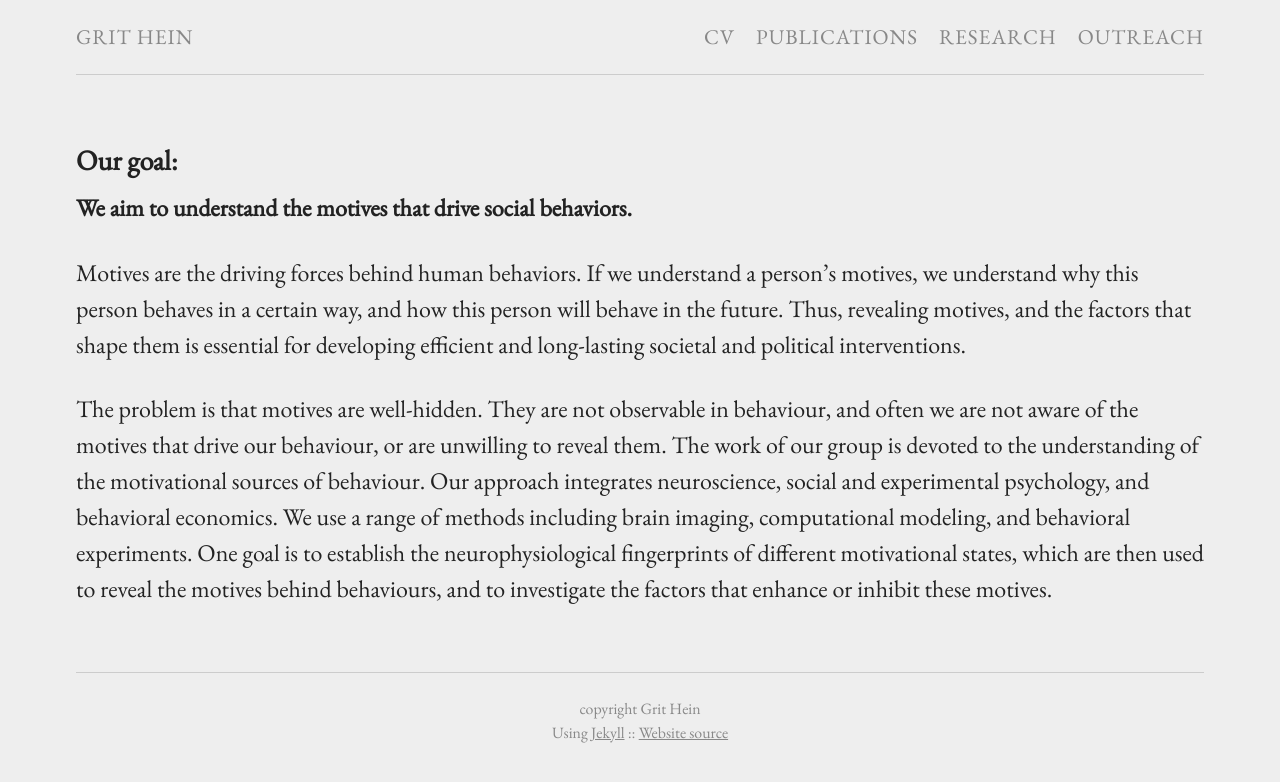
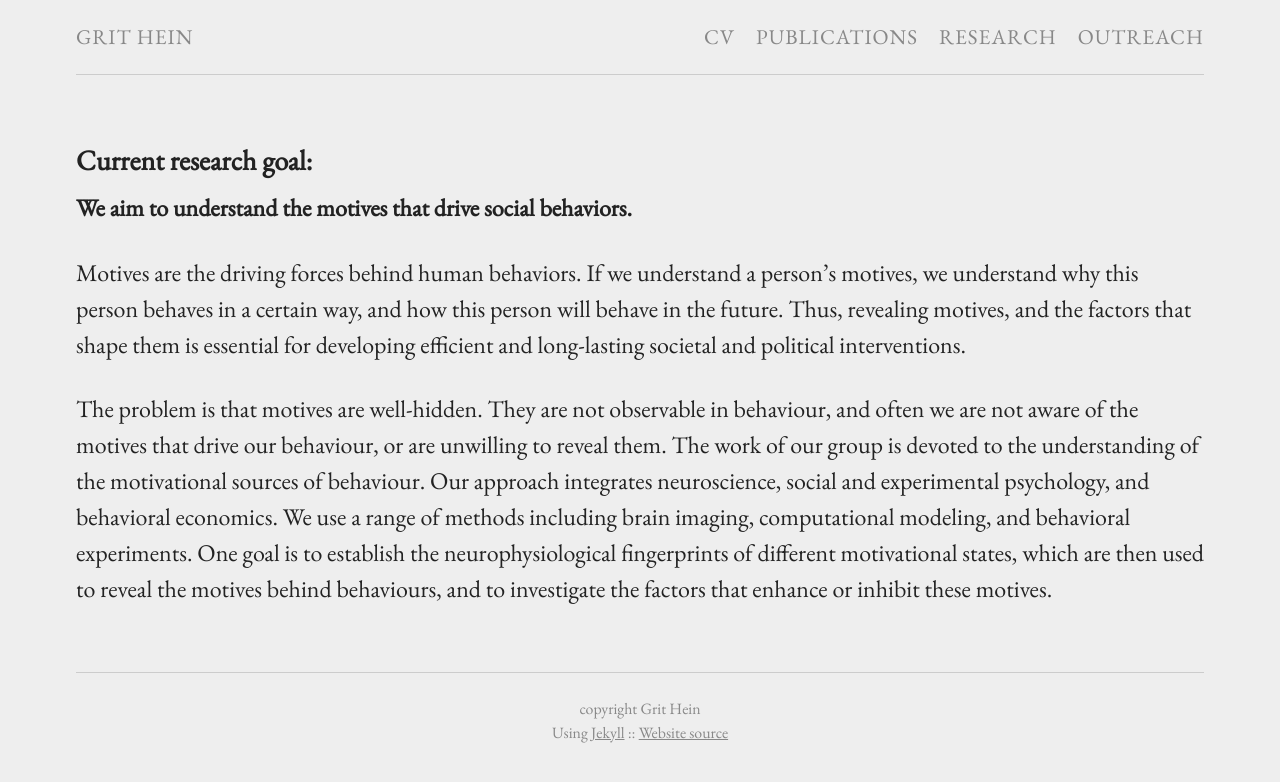
Before and after one commit to grithein/grithein, a Jekyll site: the page built from misc.md, in a window 1280 px wide. Shown: the top 782 px of the page. Built offline with Jekyll 4.4.1, drawn with Linux system fonts in a browser that asks for light colours.

Commit message:
Update from Forestry.io - misc.md

```diff
--- a/misc.md
+++ b/misc.md
@@ -3,7 +3,7 @@ title: ''
 layout: page
 permalink: "/misc/"
 ---
-### Our goal:
+### Current research goal:
 
 **We aim to understand the motives that drive social behaviors.**
 
```
